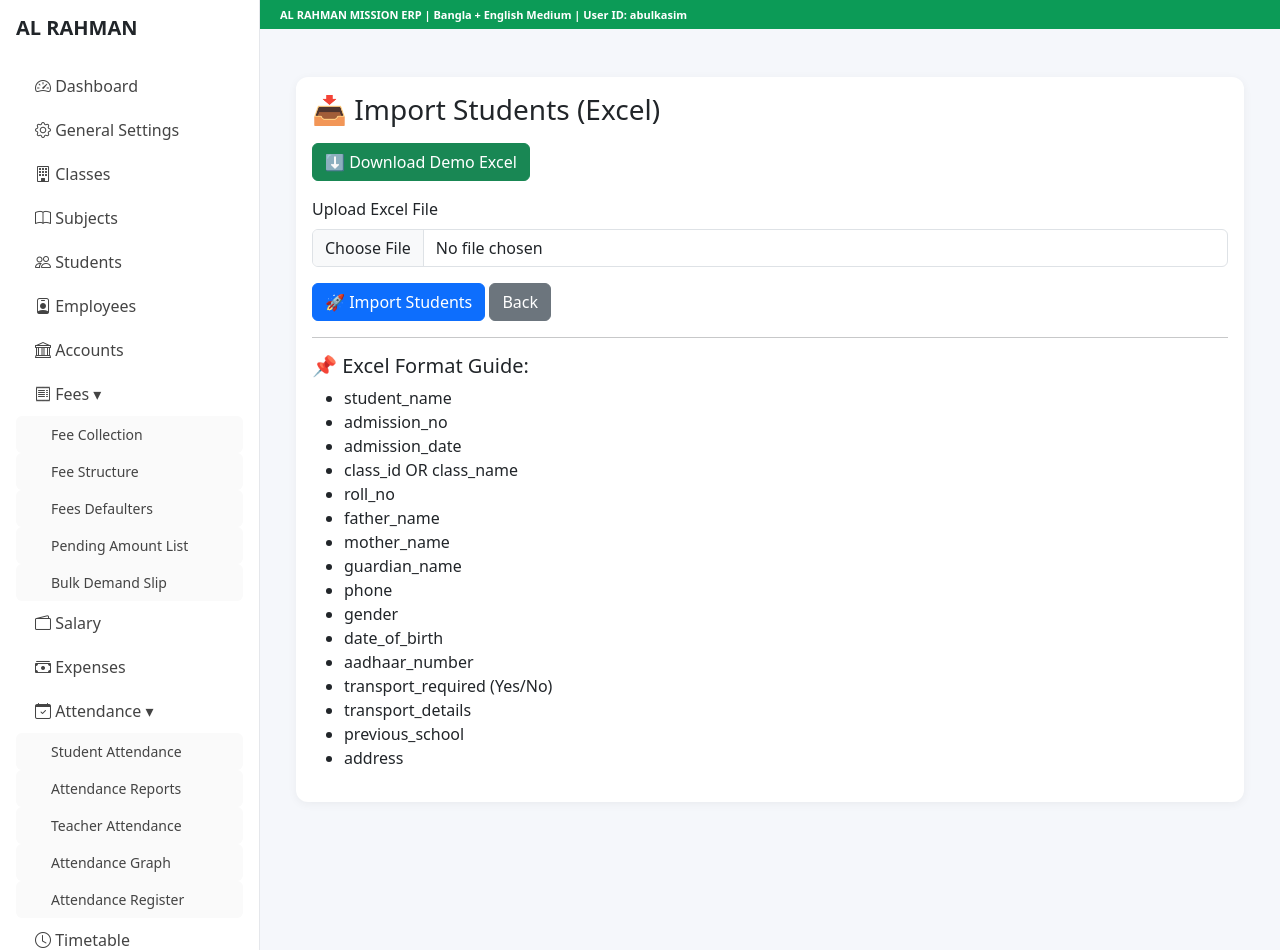
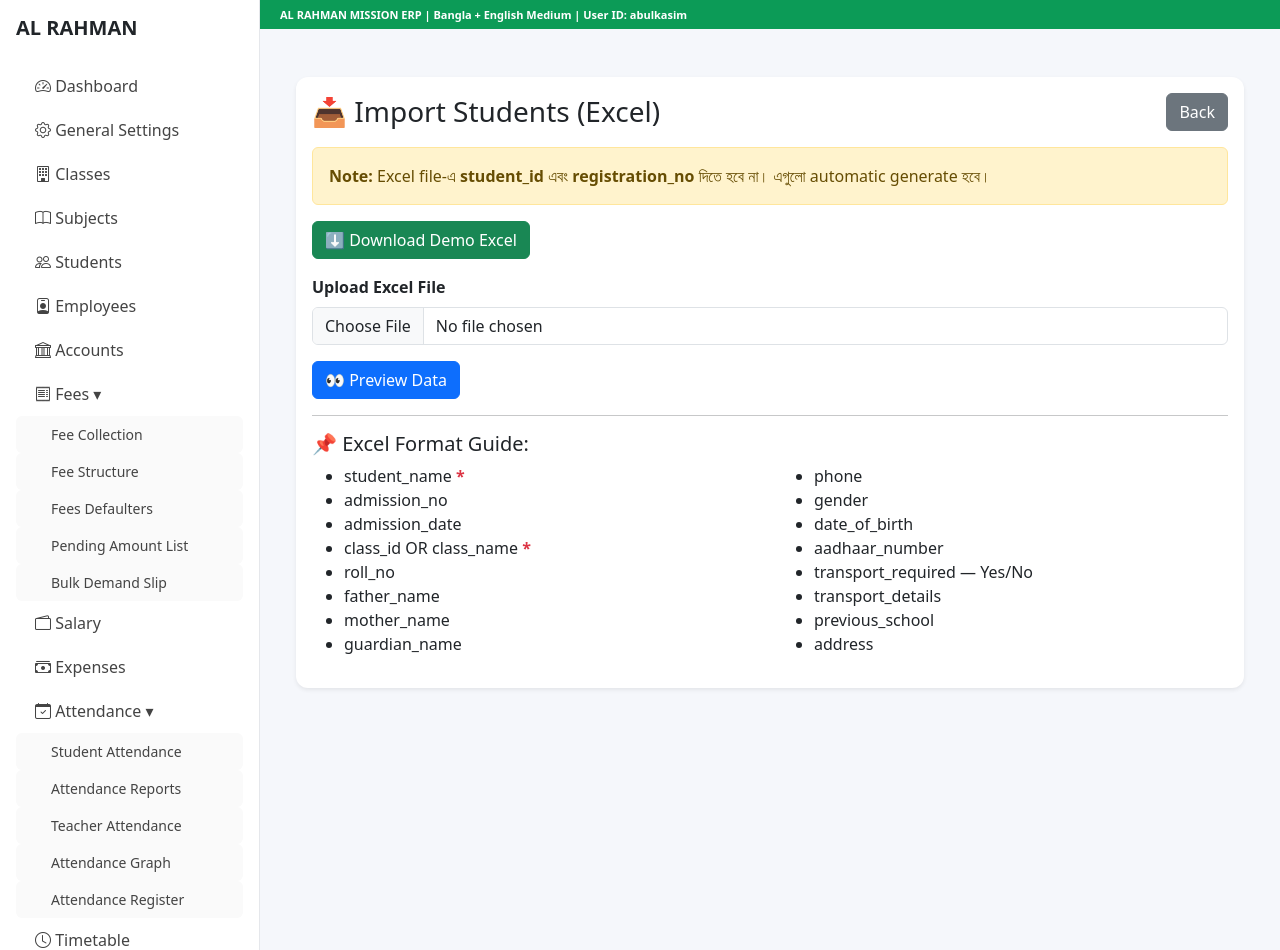
Before and after one commit to abulk9292-ctrl/schoolerp, a Django app: page /students/import/ in a window 1280 px wide. Shown: the top 950 px of the page. Run offline with Django 5.2, Linux system fonts and the light colour scheme; a user stored in the database is signed in.

Commit message:
fix student import auto id registration

```diff
--- a/students/urls.py
+++ b/students/urls.py
@@ -2,6 +2,9 @@ from django.urls import path
 from . import views
 
 urlpatterns = [
+    # ======================
+    # 🔹 BASIC CRUD
+    # ======================
     path('', views.student_list, name='student_list'),
     path('add/', views.student_add, name='student_add'),
 
@@ -12,24 +15,42 @@ urlpatterns = [
 
     path('add-sibling/<int:pk>/', views.add_sibling, name='add_sibling'),
 
-    # 🔥 NEW FEATURES
+    # ======================
+    # 🔹 STATUS MANAGEMENT
+    # ======================
     path('discontinue/<int:pk>/', views.student_discontinue, name='student_discontinue'),
     path('readmit/<int:pk>/', views.student_readmit, name='student_readmit'),
 
+    # ======================
+    # 🔹 CLASS MOVEMENT
+    # ======================
     path('promote/<int:pk>/', views.student_promote, name='student_promote'),
     path('demote/<int:pk>/', views.student_demote, name='student_demote'),
     path('bulk-promotion/', views.bulk_promotion, name='bulk_promotion'),
 
+    # ======================
+    # 🔹 EXPORT
+    # ======================
     path('export-excel/', views.export_students_excel, name='export_students_excel'),
 
-    # 🆔 ID CARD
+    # ======================
+    # 🔹 ID CARD & QR
+    # ======================
     path('id-card/<int:pk>/', views.student_id_card, name='student_id_card'),
     path('id-cards-print/', views.student_id_cards_print, name='student_id_cards_print'),
     path('qr-profile/<int:pk>/', views.student_qr_profile, name='student_qr_profile'),
 
-    # 🔥 NEW 👉 IMPORT SYSTEM
+    # ======================
+    # 🔥 IMPORT SYSTEM (FULL)
+    # ======================
     path('import/', views.student_import, name='student_import'),
 
-    # 🔥 NEW 👉 DEMO EXCEL DOWNLOAD
+    # 🔥 STEP 1 → PREVIEW
+    path('import-preview/', views.student_import_preview, name='student_import_preview'),
+
+    # 🔥 STEP 2 → CONFIRM
+    path('import-confirm/', views.student_import_confirm, name='student_import_confirm'),
+
+    # 🔥 DEMO DOWNLOAD
     path('download-demo/', views.download_student_demo, name='download_student_demo'),
 ]
--- a/students/views.py
+++ b/students/views.py
@@ -559,3 +559,281 @@ def download_student_demo(request):
     df.to_excel(response, index=False)
 
     return response
+
+# ==============================
+# 🔥 UPGRADED STUDENT EXCEL IMPORT SYSTEM
+# ==============================
+
+from django.contrib.auth.decorators import login_required
+from django.contrib import messages
+from django.shortcuts import render, redirect
+from django.http import HttpResponse
+
+import pandas as pd
+
+from .models import Student
+from .forms import StudentImportForm
+from academics.models import Class, AcademicSession
+
+
+def clean_excel_value(value, default=''):
+    if pd.notna(value):
+        return value
+    return default
+
+
+@login_required
+def student_import(request):
+    errors = []
+    success_count = 0
+    failed_count = 0
+
+    if request.method == 'POST':
+        form = StudentImportForm(request.POST, request.FILES)
+
+        if form.is_valid():
+            excel_file = request.FILES.get('excel_file')
+
+            try:
+                df = pd.read_excel(excel_file)
+                active_session = AcademicSession.objects.filter(is_active=True).first()
+
+                for index, row in df.iterrows():
+                    row_no = index + 2
+
+                    student_name = str(row.get('student_name', '')).strip()
+                    admission_no = str(row.get('admission_no', '')).strip()
+
+                    if not student_name:
+                        failed_count += 1
+                        errors.append(f"Row {row_no}: Student name is required.")
+                        continue
+
+                    if admission_no and Student.objects.filter(admission_no=admission_no).exists():
+                        failed_count += 1
+                        errors.append(f"Row {row_no}: Admission No already exists.")
+                        continue
+
+                    class_obj = None
+
+                    class_id = row.get('class_id')
+                    class_name = row.get('class_name')
+
+                    if pd.notna(class_id):
+                        try:
+                            class_obj = Class.objects.filter(id=int(class_id)).first()
+                        except Exception:
+                            class_obj = None
+
+                    if not class_obj and pd.notna(class_name):
+                        class_obj = Class.objects.filter(
+                            class_name__iexact=str(class_name).strip()
+                        ).first()
+
+                    if not class_obj:
+                        failed_count += 1
+                        errors.append(f"Row {row_no}: Class not found.")
+                        continue
+
+                    Student.objects.create(
+                        # ✅ student_id / registration_no দিচ্ছি না
+                        # ✅ তাই model.save() auto-generate করবে
+
+                        student_name=student_name,
+                        admission_no=admission_no,
+                        admission_date=clean_excel_value(row.get('admission_date'), None),
+                        current_session=active_session,
+                        class_assigned=class_obj,
+                        roll_no=clean_excel_value(row.get('roll_no'), None),
+
+                        father_name=clean_excel_value(row.get('father_name'), ''),
+                        mother_name=clean_excel_value(row.get('mother_name'), ''),
+                        guardian_name=clean_excel_value(row.get('guardian_name'), ''),
+                        phone=str(clean_excel_value(row.get('phone'), '')).strip(),
+
+                        gender=clean_excel_value(row.get('gender'), ''),
+                        date_of_birth=clean_excel_value(row.get('date_of_birth'), None),
+                        aadhaar_number=str(clean_excel_value(row.get('aadhaar_number'), '')).strip(),
+
+                        transport_required=str(row.get('transport_required', '')).lower() in ['true', 'yes', '1'],
+                        transport_details=clean_excel_value(row.get('transport_details'), ''),
+                        previous_school=clean_excel_value(row.get('previous_school'), ''),
+                        address=clean_excel_value(row.get('address'), ''),
+
+                        is_active=True,
+                    )
+
+                    success_count += 1
+
+                messages.success(
+                    request,
+                    f"{success_count} students imported successfully. {failed_count} failed."
+                )
+
+            except Exception as e:
+                messages.error(request, f"Import Error: {e}")
+
+    else:
+        form = StudentImportForm()
+
+    return render(request, 'students/student_import.html', {
+        'form': form,
+        'errors': errors,
+        'success_count': success_count,
+        'failed_count': failed_count,
+    })
+
+
+@login_required
+def download_student_demo(request):
+    data = [{
+        'student_name': 'Rahim',
+        'admission_no': 'ADM001',
+        'admission_date': '2024-01-10',
+        'class_id': 1,
+        'class_name': 'Class I',
+        'roll_no': 1,
+        'father_name': 'Karim',
+        'mother_name': 'Salma',
+        'guardian_name': 'Karim',
+        'phone': '9999999999',
+        'gender': 'Male',
+        'date_of_birth': '2010-05-01',
+        'aadhaar_number': '123456789012',
+        'transport_required': 'Yes',
+        'transport_details': 'Van',
+        'previous_school': 'ABC School',
+        'address': 'Village XYZ'
+    }]
+
+    df = pd.DataFrame(data)
+
+    response = HttpResponse(content_type='application/ms-excel')
+    response['Content-Disposition'] = 'attachment; filename="student_import_demo.xlsx"'
+
+    df.to_excel(response, index=False)
+
+    return response
+
+
+@login_required
+def student_import_preview(request):
+    if request.method == 'POST':
+        excel_file = request.FILES.get('excel_file')
+
+        if not excel_file:
+            messages.error(request, "Please upload a file.")
+            return redirect('student_import')
+
+        try:
+            df = pd.read_excel(excel_file)
+            request.session['import_data'] = df.to_json()
+
+            preview_data = df.head(20).to_dict(orient='records')
+
+            return render(request, 'students/student_import_preview.html', {
+                'preview_data': preview_data,
+                'total_rows': len(df)
+            })
+
+        except Exception as e:
+            messages.error(request, f"Preview Error: {e}")
+            return redirect('student_import')
+
+    return redirect('student_import')
+
+
+@login_required
+def student_import_confirm(request):
+    data_json = request.session.get('import_data')
+
+    if not data_json:
+        messages.error(request, "No import data found.")
+        return redirect('student_import')
+
+    df = pd.read_json(data_json)
+
+    success_count = 0
+    failed_count = 0
+    errors = []
+
+    active_session = AcademicSession.objects.filter(is_active=True).first()
+
+    for index, row in df.iterrows():
+        row_no = index + 2
+
+        try:
+            student_name = str(row.get('student_name', '')).strip()
+            admission_no = str(row.get('admission_no', '')).strip()
+
+            if not student_name:
+                failed_count += 1
+                errors.append(f"Row {row_no}: Student name is required.")
+                continue
+
+            if admission_no and Student.objects.filter(admission_no=admission_no).exists():
+                failed_count += 1
+                errors.append(f"Row {row_no}: Admission No already exists.")
+                continue
+
+            class_obj = None
+
+            if pd.notna(row.get('class_id')):
+                try:
+                    class_obj = Class.objects.filter(id=int(row.get('class_id'))).first()
+                except Exception:
+                    class_obj = None
+
+            if not class_obj and pd.notna(row.get('class_name')):
+                class_obj = Class.objects.filter(
+                    class_name__iexact=str(row.get('class_name')).strip()
+                ).first()
+
+            if not class_obj:
+                failed_count += 1
+                errors.append(f"Row {row_no}: Class not found.")
+                continue
+
+            Student.objects.create(
+                # ✅ student_id / registration_no ফাঁকা থাকলে auto-generate হবে
+
+                student_name=student_name,
+                admission_no=admission_no,
+                admission_date=clean_excel_value(row.get('admission_date'), None),
+                current_session=active_session,
+                class_assigned=class_obj,
+                roll_no=clean_excel_value(row.get('roll_no'), None),
+
+                father_name=clean_excel_value(row.get('father_name'), ''),
+                mother_name=clean_excel_value(row.get('mother_name'), ''),
+                guardian_name=clean_excel_value(row.get('guardian_name'), ''),
+                phone=str(clean_excel_value(row.get('phone'), '')).strip(),
+
+                gender=clean_excel_value(row.get('gender'), ''),
+                date_of_birth=clean_excel_value(row.get('date_of_birth'), None),
+                aadhaar_number=str(clean_excel_value(row.get('aadhaar_number'), '')).strip(),
+
+                transport_required=str(row.get('transport_required', '')).lower() in ['true', 'yes', '1'],
+                transport_details=clean_excel_value(row.get('transport_details'), ''),
+                previous_school=clean_excel_value(row.get('previous_school'), ''),
+                address=clean_excel_value(row.get('address'), ''),
+
+                is_active=True,
+            )
+
+            success_count += 1
+
+        except Exception as e:
+            failed_count += 1
+            errors.append(f"Row {row_no}: {e}")
+
+    request.session.pop('import_data', None)
+
+    messages.success(request, f"{success_count} imported, {failed_count} failed.")
+
+    return render(request, 'students/student_import.html', {
+        'errors': errors,
+        'success_count': success_count,
+        'failed_count': failed_count,
+        'form': StudentImportForm()
+    })
--- a/templates/students/student_import.html
+++ b/templates/students/student_import.html
@@ -2,34 +2,40 @@
 {% block content %}
 
 <div class="container mt-4">
-    <div class="card card-box">
+    <div class="card card-box shadow-sm">
         <div class="card-body">
 
-            <h3 class="mb-3">📥 Import Students (Excel)</h3>
+            <div class="d-flex justify-content-between align-items-center mb-3">
+                <h3 class="mb-0">📥 Import Students (Excel)</h3>
 
-            <!-- 🔥 Demo Download -->
+                <a href="{% url 'student_list' %}" class="btn btn-secondary">
+                    Back
+                </a>
+            </div>
+
+            <div class="alert alert-warning">
+                <strong>Note:</strong>
+                Excel file-এ <b>student_id</b> এবং <b>registration_no</b> দিতে হবে না।
+                এগুলো automatic generate হবে।
+            </div>
+
             <a href="{% url 'download_student_demo' %}" class="btn btn-success mb-3">
                 ⬇ Download Demo Excel
             </a>
 
-            <form method="POST" enctype="multipart/form-data">
+            <form method="POST" enctype="multipart/form-data" action="{% url 'student_import_preview' %}">
                 {% csrf_token %}
 
                 <div class="mb-3">
-                    <label class="form-label">Upload Excel File</label>
+                    <label class="form-label fw-bold">Upload Excel File</label>
                     {{ form.excel_file }}
                 </div>
 
                 <button type="submit" class="btn btn-primary">
-                    🚀 Import Students
+                    👀 Preview Data
                 </button>
-
-                <a href="{% url 'student_list' %}" class="btn btn-secondary">
-                    Back
-                </a>
             </form>
 
-            <!-- ✅ SUCCESS / FAIL COUNT -->
             {% if success_count or failed_count %}
             <div class="alert alert-info mt-3">
                 ✅ Success: {{ success_count }} |
@@ -37,7 +43,6 @@
             </div>
             {% endif %}
 
-            <!-- ❌ ERROR LIST -->
             {% if errors %}
             <div class="alert alert-danger mt-3">
                 <h5>⚠ Import Errors:</h5>
@@ -50,24 +55,34 @@
             <hr>
 
             <h5>📌 Excel Format Guide:</h5>
+
+            <div class="row">
+                <div class="col-md-6">
                     <ul>
-                <li>student_name</li>
+                        <li>student_name <b class="text-danger">*</b></li>
                         <li>admission_no</li>
                         <li>admission_date</li>
-                <li>class_id OR class_name</li>
+                        <li>class_id OR class_name <b class="text-danger">*</b></li>
                         <li>roll_no</li>
                         <li>father_name</li>
                         <li>mother_name</li>
                         <li>guardian_name</li>
+                    </ul>
+                </div>
+
+                <div class="col-md-6">
+                    <ul>
                         <li>phone</li>
                         <li>gender</li>
                         <li>date_of_birth</li>
                         <li>aadhaar_number</li>
-                <li>transport_required (Yes/No)</li>
+                        <li>transport_required — Yes/No</li>
                         <li>transport_details</li>
                         <li>previous_school</li>
                         <li>address</li>
                     </ul>
+                </div>
+            </div>
 
         </div>
     </div>
```
Also changed, not shown: templates/students/student_import_preview.html (added, +74 -0 lines), db.sqlite3. Lines whose indentation alone changed are shown as unchanged.
